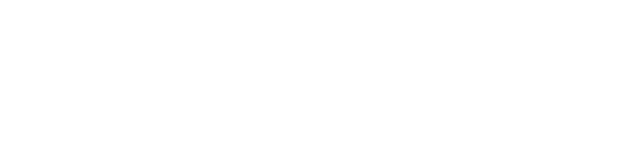
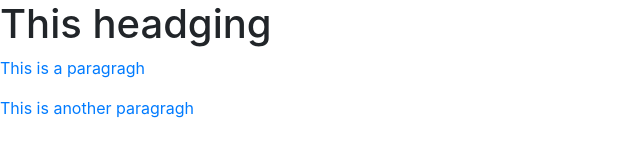
Before and after one commit to stivem-guimaraes/projeto_teste, a plain HTML site: page index.html in a window 1280 px wide. Shown: the whole page, without its empty margins (0-640 px from the left). Drawn offline with nearby package versions, Linux system fonts and the light colour scheme.

Commit message:
alterando o codigo html e adicionando bootstrap

```diff
--- a/index.html
+++ b/index.html
@@ -4,9 +4,12 @@
     <meta charset="UTF-8">
     <meta http-equiv="X-UA-Compatible" content="IE=edge">
     <meta name="viewport" content="width=device-width, initial-scale=1.0">
-    <title>Document</title>
+    <title>site de teste</title>
+    <link rel="stylesheet" href="https://stackpath.bootstrapcdn.com/bootstrap/4.1.3/css/bootstrap.min.css" integrity="sha384-MCw98/SFnGE8fJT3GXwEOngsV7Zt27NXFoaoApmYm81iuXoPkFOJwJ8ERdknLPMO" crossorigin="anonymous">
 </head>
 <body>
-
+    <h1>This headging</h1>
+    <p class="text-primary">This is a paragragh</p>
+    <p class="text-primary">This is another paragragh</p>
 </body>
 </html>
```
